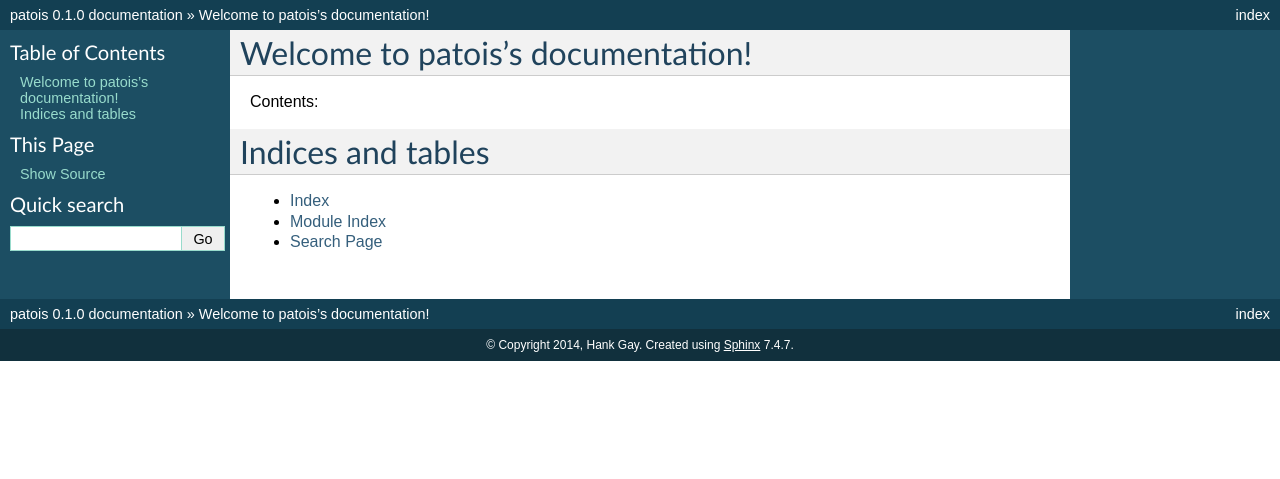
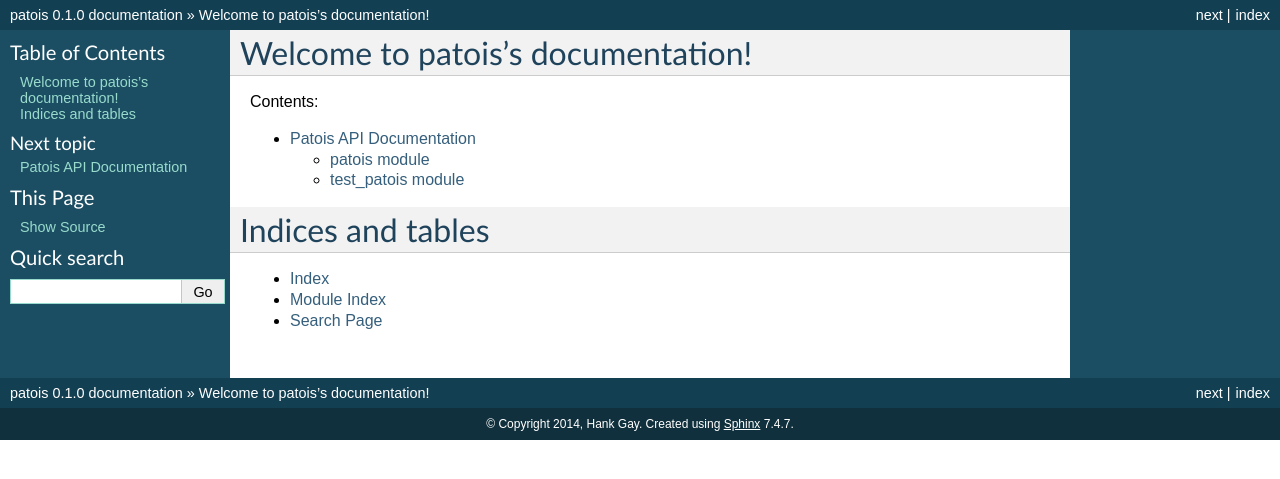
Before and after one commit to gthank/patois, a Sphinx documentation site: the page built from docs/index.rst, in a window 1280 px wide. Shown: the top 479 px of the page. Built offline with Sphinx 7.4.7, drawn with Linux system fonts in a browser that asks for light colours.

```diff
--- a/docs/index.rst
+++ b/docs/index.rst
@@ -11,6 +11,7 @@ Contents:
 .. toctree::
    :maxdepth: 2
 
+   modules
 
 
 Indices and tables
--- /dev/null
+++ b/docs/modules.rst
@@ -0,0 +1,8 @@
+Patois API Documentation
+========================
+
+.. toctree::
+   :maxdepth: 4
+
+   patois
+   test_patois
--- /dev/null
+++ b/docs/patois.rst
@@ -0,0 +1,7 @@
+patois module
+=============
+
+.. automodule:: patois
+    :members:
+    :undoc-members:
+    :show-inheritance:
--- /dev/null
+++ b/docs/test_patois.rst
@@ -0,0 +1,7 @@
+test_patois module
+==================
+
+.. automodule:: test_patois
+    :members:
+    :undoc-members:
+    :show-inheritance:
```
